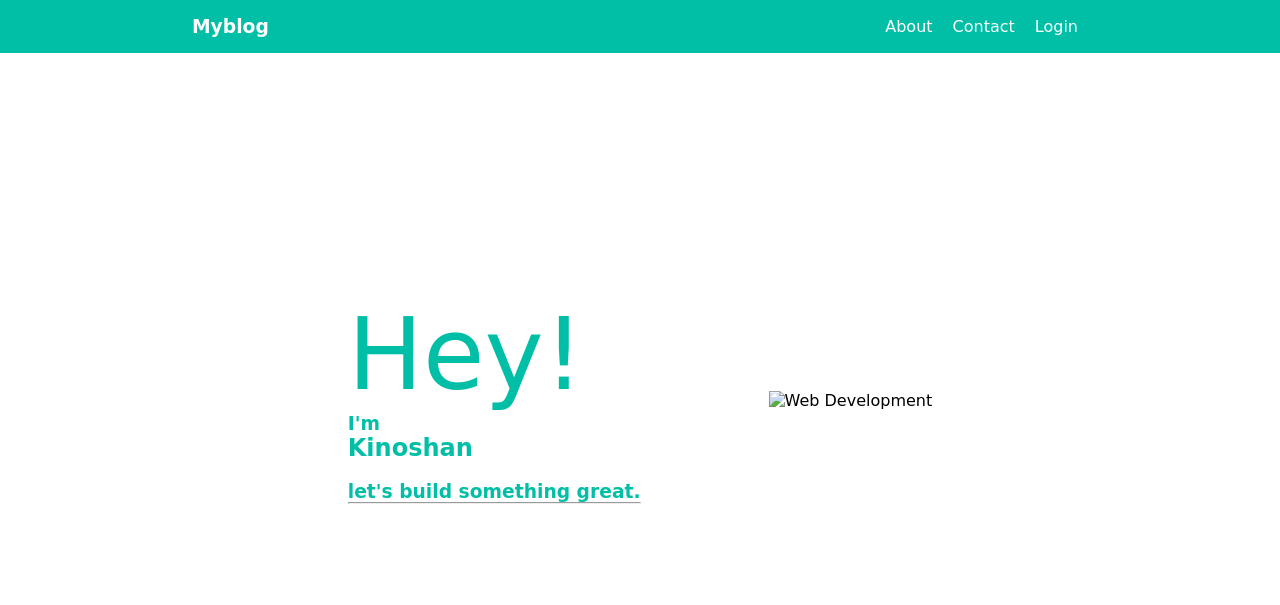
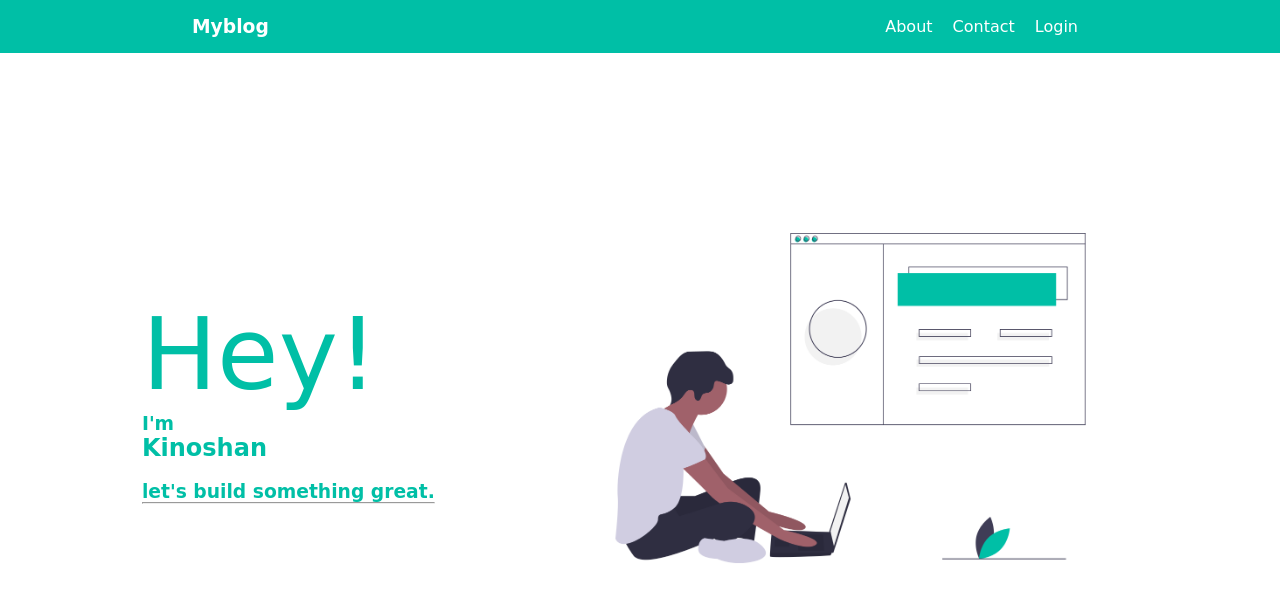
Before and after one commit to Kinoshan/kinoshan.github.io, a plain HTML site: page index.html in a window 1280 px wide. Drawn offline with Linux system fonts and the light colour scheme; a web font is replaced by a local one.

Commit message:
Update index.html

```diff
--- a/index.html
+++ b/index.html
@@ -30,7 +30,7 @@
           <hr id="hr">
         </div>
         <div class="image">
-          <img src="./img/webdeveloper.png" alt="Web Development" />
+          <img src="webdeveloper.png" alt="Web Development" />
         </div>
       </section>
       <div class="about">
```
